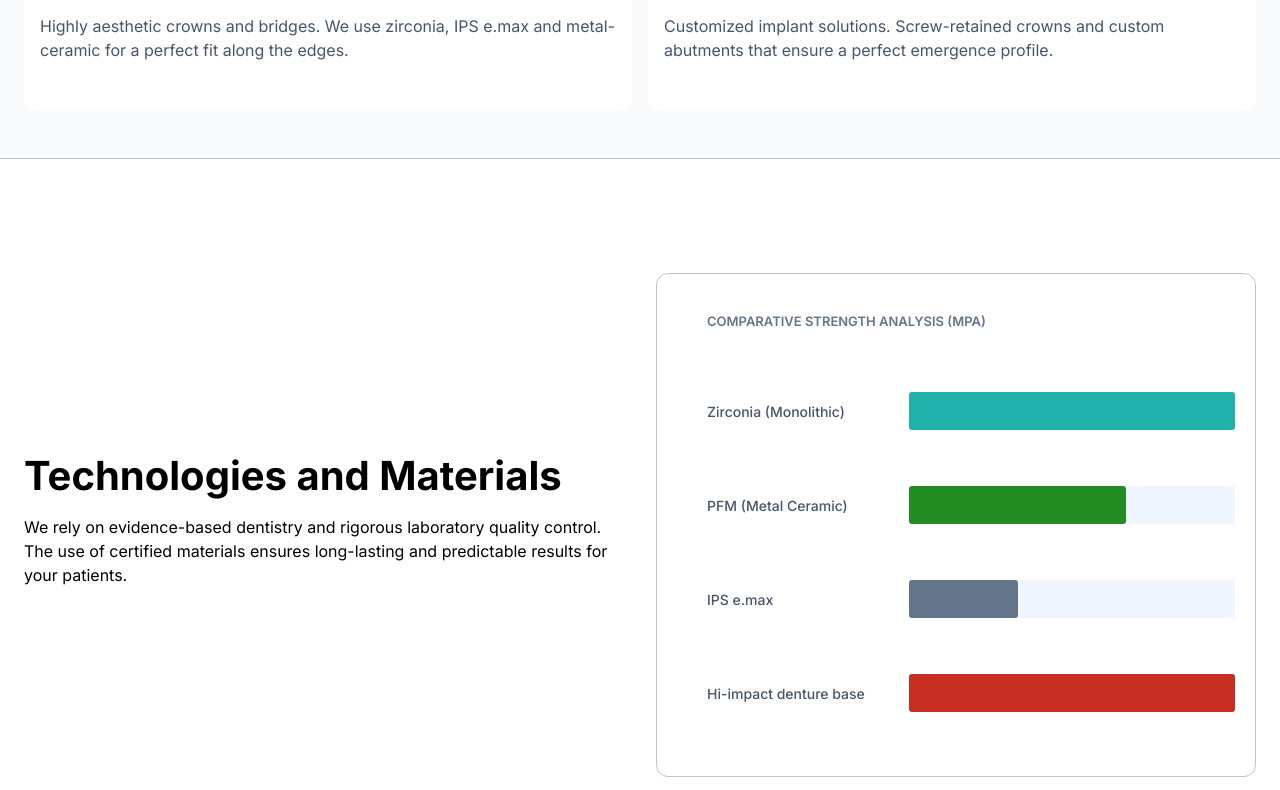
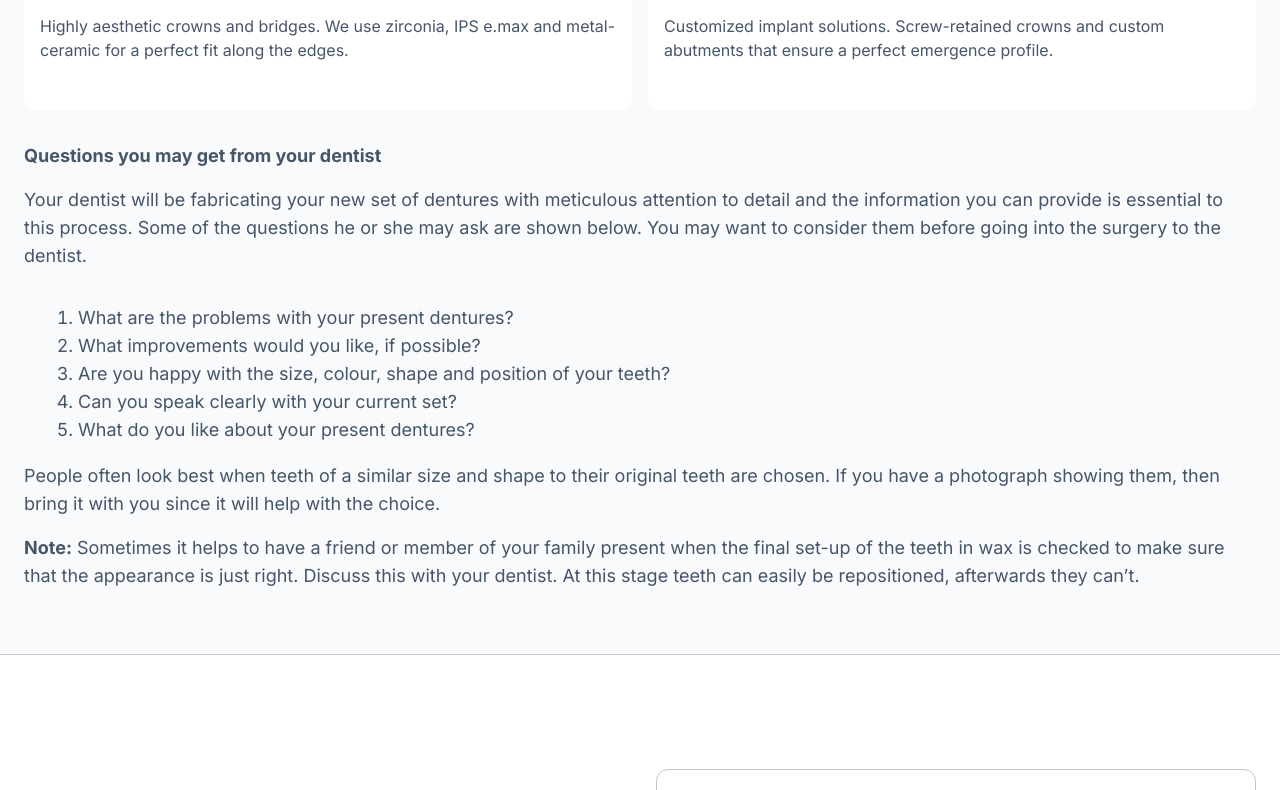
Before and after one commit to eugene2203/respectudental-coming-soon, a Next.js app: page / in a window 1280 px wide. Shown: the part 2226-3016 px from the top of the page. Built offline with nearby package versions, Linux system fonts and the light colour scheme.

Commit message:
add text after about questions on the main page

```diff
--- a/src/components/pages/main-page/AreasOfExpertiseBlock.tsx
+++ b/src/components/pages/main-page/AreasOfExpertiseBlock.tsx
@@ -25,7 +25,7 @@ export default function AreasOfExpertiseBlock() {
             <div className="container">
                 <h2 className="section-title mb-3">Our Areas of Expertise</h2>
                 <p className="mb-8">We offer a full range of dental laboratory services, specializing in high-precision aesthetics and functionality.</p>
-                <div className="expertise-wrap flex flex-col xl:flex-row gap-4">
+                <div className="expertise-wrap flex flex-col xl:flex-row gap-4 mb-8">
                     {cards.map((item, i) => {
                         return (
                             <div key={`expertise-card-${i}`} className="expertise-card">
@@ -45,6 +45,22 @@ export default function AreasOfExpertiseBlock() {
                         )
                     })}
                 </div>
+                <p className="mb-4 font-bold">Questions you may get from your dentist</p>
+                <p className="mb-4">Your dentist will be fabricating your new set of dentures with meticulous attention to detail
+                    and the information you can provide is essential to this process. Some of the questions he or she may ask are
+                    shown below. You may want to consider them before going into the surgery to the dentist.</p>
+                <ul style={{ listStyleType: "auto", marginLeft: "3em", "paddingTop": "1em", paddingBottom: "1em" }}>
+                    <li>What are the problems with your present dentures?</li>
+                    <li>What improvements would you like, if possible?</li>
+                    <li>Are you happy with the size, colour, shape and position of your teeth?</li>
+                    <li>Can you speak clearly with your current set?</li>
+                    <li>What do you like about your present dentures?</li>
+                </ul>
+                <p className="mb-4">People often look best when teeth of a similar size and shape to their original teeth are chosen.
+                    If you have a photograph showing them, then bring it with you since it will help with the choice.</p>
+                <p className="mb-4"><strong>Note:</strong> Sometimes it helps to have a friend or member of your family present when the final set-up
+                    of the teeth in wax is checked to make sure that the appearance is just right. Discuss this with your dentist.
+                    At this stage teeth can easily be repositioned, afterwards they can’t.</p>
             </div>
         </section>
     );
```
